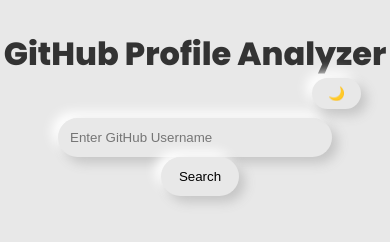
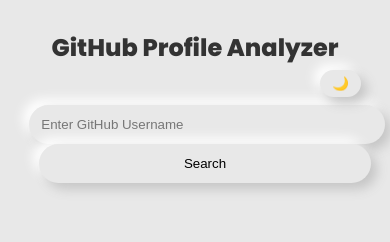
Before and after one commit to Prem-0007/GITHUB_ANALYZER, a website: page public/index.html in a window 390 px wide. Drawn offline with Linux system fonts and the light colour scheme.

Commit message:
Update style.css

```diff
--- a/public/style.css
+++ b/public/style.css
@@ -90,4 +90,25 @@
 .error {
   color: red;
   font-weight: 600;
+}@media (max-width: 480px) {
+  .heading {
+    font-size: 1.5rem;
+  }
+
+  .search-box input {
+    width: 100%; /* Full width on mobile */
+  }
+
+  .search-box button {
+    width: 100%; /* Full width under input */
+  }
+
+  .profile-card, .repo-card {
+    padding: 15px;
+  }
+
+  .dark-toggle {
+    top: -35px;
+    padding: 6px 12px;
+  }
 }
```
